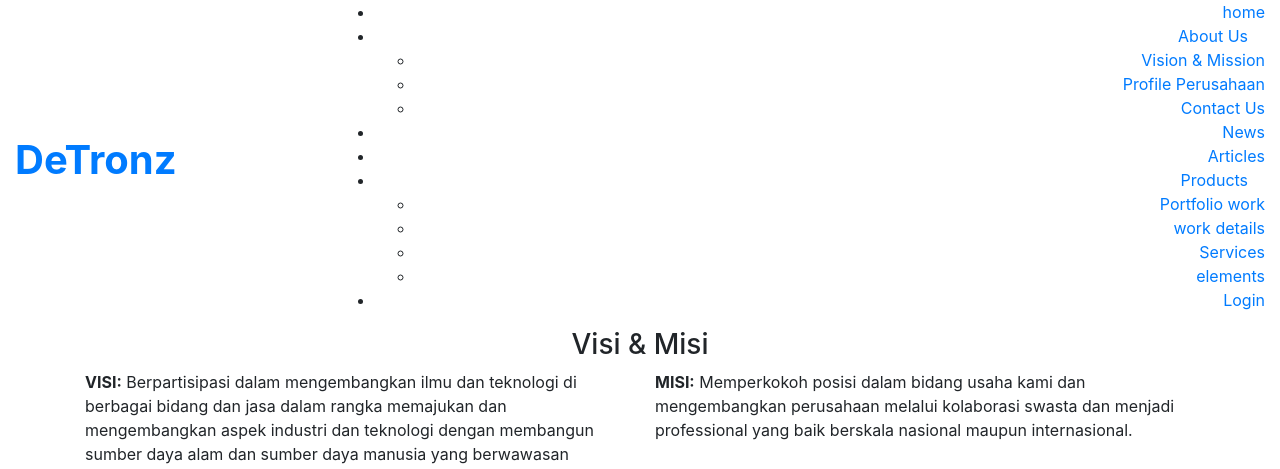
After one commit to destroylord/detronz, a CodeIgniter app: page /database/about/Visi in a window 1280 px wide. The commit adds this page. Shown: the top 469 px of the page. Run offline with CodeIgniter, Linux system fonts and the light colour scheme; some libraries are stand-ins or nearby versions; some web fonts are replaced.

Commit message:
visi & misi

```diff
--- /dev/null
+++ b/application/controllers/about/Visi.php
@@ -0,0 +1,20 @@
+<?php
+defined('BASEPATH') OR exit('No direct script access allowed');
+
+class Visi extends CI_Controller {
+
+	public function __construct()
+	{
+		parent::__construct();
+	}
+	public function index()
+	{
+        $data['bradcum'] = 'Visi & Misi';
+
+		$this->load->view('templates/header');
+		$this->load->view('templates/nav');
+		$this->load->view('templates/bradcam_area', $data);
+		$this->load->view('about/visi');
+		$this->load->view('templates/footer');
+	}
+}
--- /dev/null
+++ b/application/views/about/visi.php
@@ -0,0 +1,32 @@
+<div class="about_wrap_area">
+        <div class="container">
+            <!-- <div class="row justify-content-center">
+                <div class="col-lg-11">
+                    <div class="about_heading text-center">
+                        <h3>Consumer and trends research capabilities we design for tomorrow customers in tomorrow’s markets.</h3>
+                    </div>
+                </div>
+            </div> -->
+            <div class="about_info_wrap">
+                <div class="row">
+                    <div class="col-lg-6">
+                        <div class="single_info">
+                            <p> <b>VISI:</b> Berpartisipasi dalam mengembangkan ilmu dan teknologi di berbagai bidang dan jasa dalam rangka memajukan	dan mengembangkan aspek industri dan teknologi dengan membangun sumber daya alam dan sumber daya manusia yang berwawasan nasional dan kebangsaan.</p>
+                        </div>
+                    </div>
+                    <div class="col-lg-6">
+                        <div class="single_info">
+                            <p> <b>MISI:</b> Memperkokoh posisi dalam bidang usaha kami dan mengembangkan perusahaan melalui kolaborasi swasta dan menjadi professional yang baik berskala nasional maupun internasional.</p>
+                        </div>
+                    </div>
+                </div>
+                <div class="row justify-content-center">
+                    <div class="col-lg-10">
+                        <div class="about_banner">
+                            <img src="img/about/about_banner.png" alt="">
+                        </div>
+                    </div>
+                </div>
+            </div>
+        </div>
+    </div>
--- /dev/null
+++ b/application/views/templates/bradcam_area.php
@@ -0,0 +1,13 @@
+    <!-- bradcam_area  -->
+    <div class="bradcam_area">
+        <div class="container">
+            <div class="row">
+                <div class="col-xl-12">
+                    <div class="bradcam_text text-center">
+                        <h3><?php echo $bradcum ?></h3>
+                    </div>
+                </div>
+            </div>
+        </div>
+    </div>
+    <!-- /bradcam_area  -->
--- a/application/views/templates/nav.php
+++ b/application/views/templates/nav.php
@@ -15,10 +15,10 @@
                             <div class="main-menu  d-none d-lg-block text-right">
                                 <nav>
                                     <ul id="navigation">
-                                        <li><a class="#" href="index.html">home</a></li>
+                                        <li><a class="#" href="<?php echo base_url('Home')?>">home</a></li>
                                          <li><a href="#">About Us <i class="ti-angle-down"></i></a>
                                             <ul class="submenu">
-                                                <li><a href="#">Vision & Mission</a></li>
+                                                <li><a href="<?php echo base_url('about/Visi')?>">Vision & Mission</a></li>
                                                 <li><a href="#">Profile Perusahaan</a></li>
                                                 <li><a href="#">Contact Us</a></li>
                                             </ul>
```
